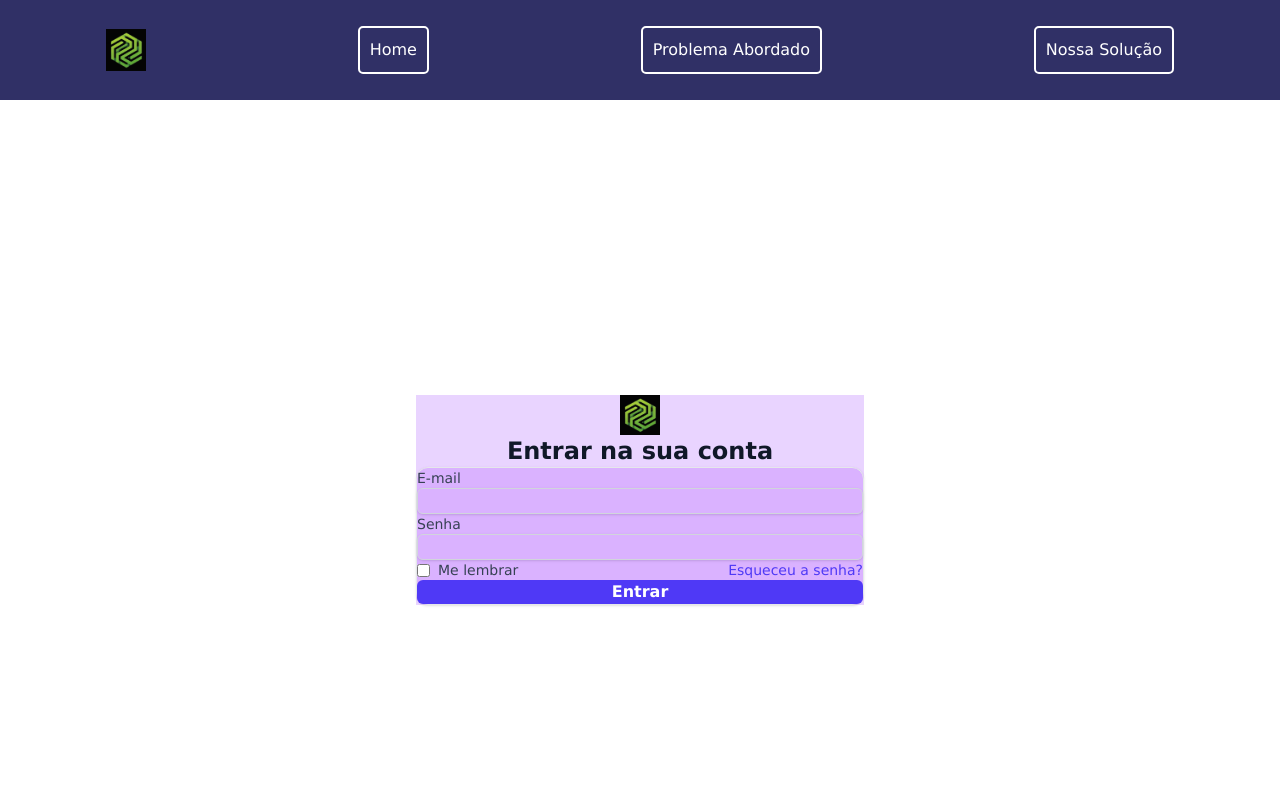
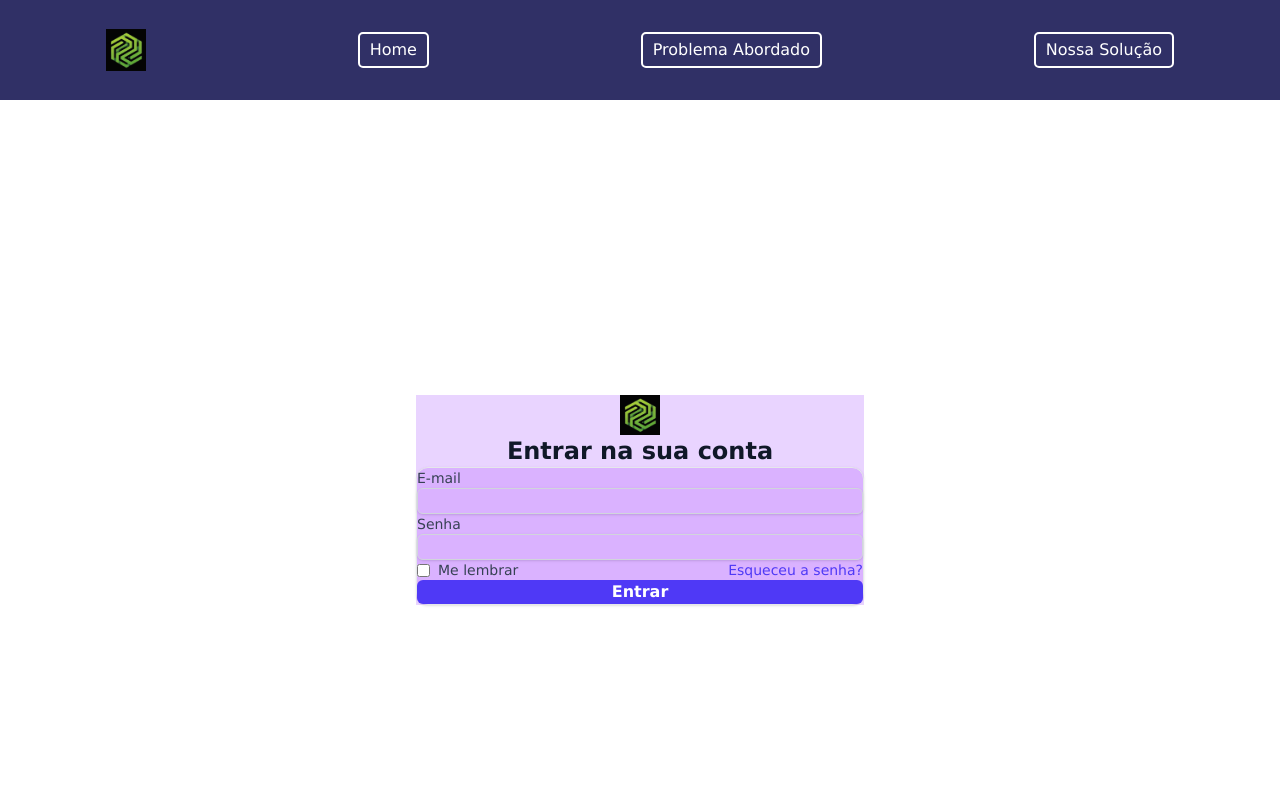
Before and after one commit to GrupoCodeNexus/Sprint_3-WebDev, a React (Vite) app: page / in a window 1280 px wide. Shown: the top 800 px of the page. Built offline with nearby package versions, Linux system fonts and the light colour scheme.

Commit message:
estilizando os novos components criados

```diff
--- a/src/styles/style.css
+++ b/src/styles/style.css
@@ -32,7 +32,7 @@
 
 .nav-link{
     color: #fff;
-    padding: 10px;
+    padding: 4px 10px;
     border: 2px solid white;
     border-radius: 5px;
 }
@@ -41,7 +41,7 @@
     transform: scale(1.07);
     border: 2px solid rgb(120, 107, 167);
     border-radius: 10px;
-    padding: 10px;
+    padding: 4px 10px;
     background-color: rgb(105, 112, 176);
     color: #fff;
 }
```
